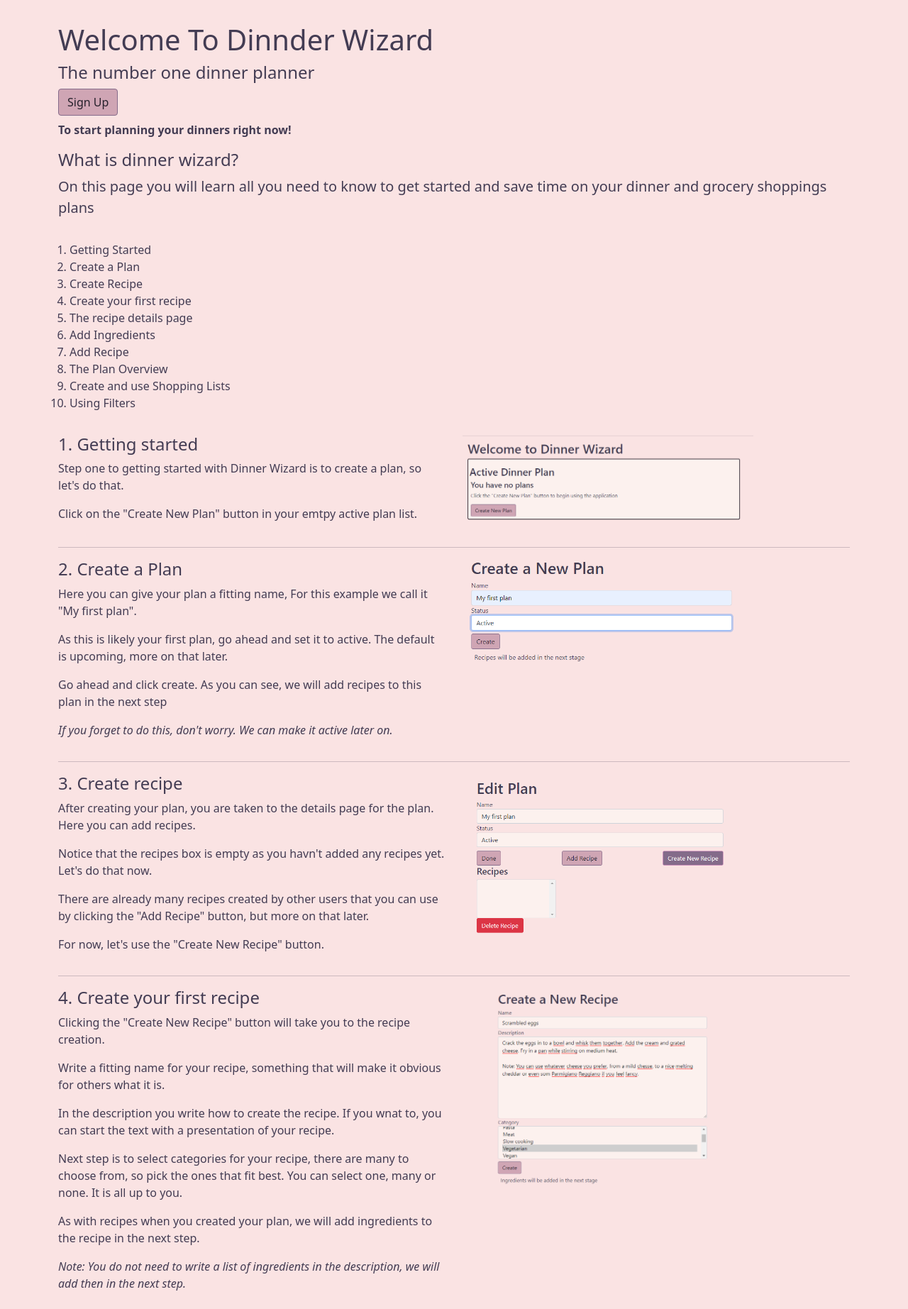
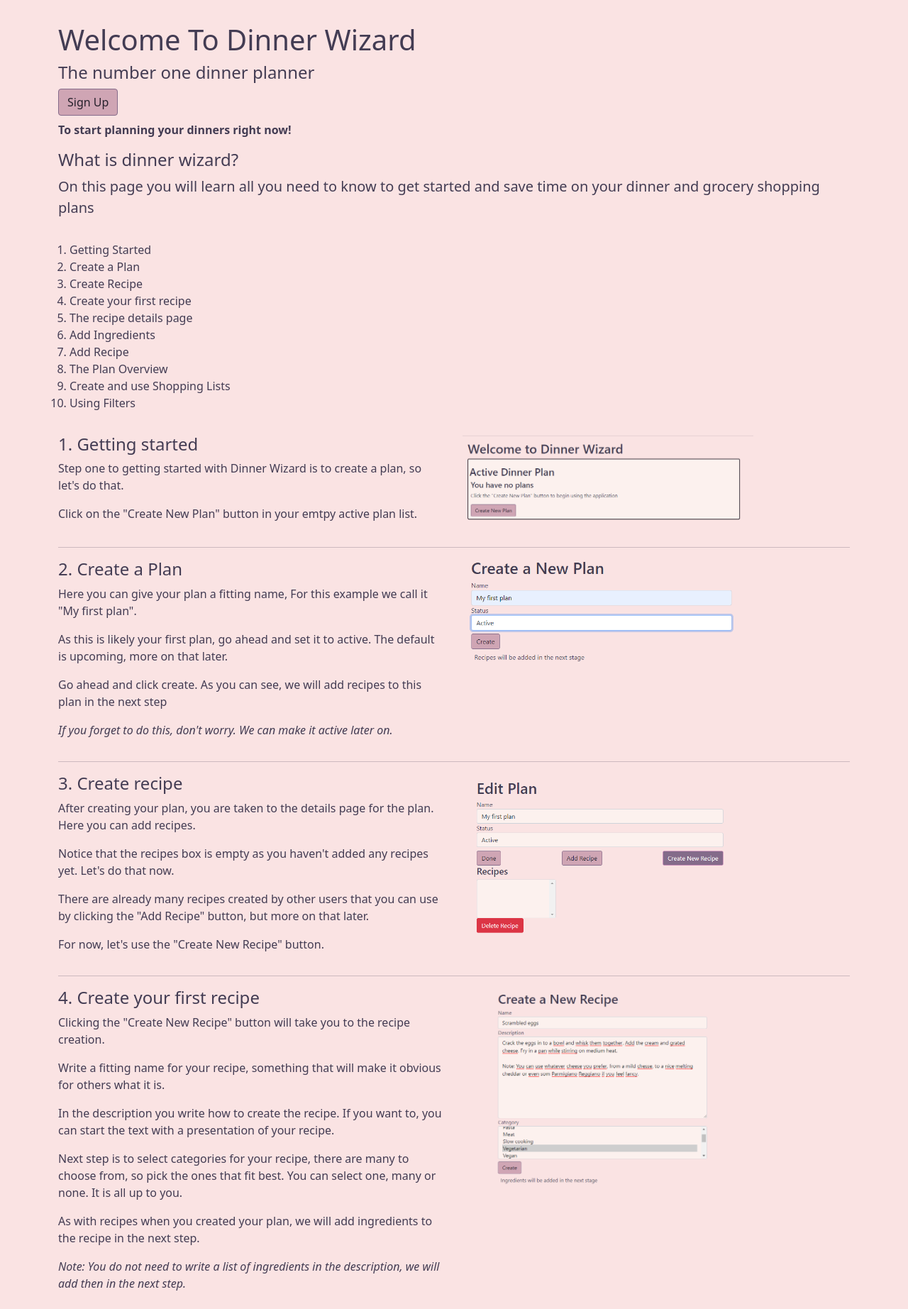
Before and after one commit to oljung/portfolio-project-4, a Django app: page /about/ in a window 1280 px wide. Shown: the part 56-1901 px from the top of the page at 71% size. Run offline with Django 4.2, Linux system fonts and the light colour scheme.

Commit message:
fix: correct typos and grammar

```diff
--- a/templates/about.html
+++ b/templates/about.html
@@ -4,7 +4,7 @@
 <div class="container">
     <div class="row">
         <div class="col hero">
-            <h1 class="">Welcome To Dinnder Wizard</h1>
+            <h1 class="">Welcome To Dinner Wizard</h1>
             <h4 class="mt-2">The number one dinner planner</h4>
             {% if not user.is_authenticated %}
             <a href="{% url 'account_signup' %}" class="btn btn-success">Sign Up</a>
@@ -14,7 +14,7 @@
     </div>
     <div class="row">
         <h4>What is dinner wizard?</h4>
-        <p class="fs-5">On this page you will learn all you need to know to get started and save time on your dinner and grocery shoppings plans</p>
+        <p class="fs-5">On this page you will learn all you need to know to get started and save time on your dinner and grocery shopping plans</p>
         <ol class="m-3">
             <li>
                 <a href="#start" class="list-button-text">Getting Started</a>
@@ -80,7 +80,7 @@
         <div class="col-md-6">
             <h4 id="create-recipe">3. Create recipe</h4>
             <p>After creating your plan, you are taken to the details page for the plan. Here you can add recipes.</p>
-            <p>Notice that the recipes box is empty as you havn't added any recipes yet. Let's do that now.</p>
+            <p>Notice that the recipes box is empty as you haven't added any recipes yet. Let's do that now.</p>
             <p>There are already many recipes created by other users that you can use by clicking the "Add Recipe" button, but more on that later.</p>
             <p>For now, let's use the "Create New Recipe" button.</p>
         </div>
@@ -96,7 +96,7 @@
             <h4 id="first-recipe">4. Create your first recipe</h4>
             <p>Clicking the "Create New Recipe" button will take you to the recipe creation.</p>
             <p>Write a fitting name for your recipe, something that will make it obvious for others what it is.</p>
-            <p>In the description you write how to create the recipe. If you wnat to, you can start the text with a presentation of your recipe.</p>
+            <p>In the description you write how to create the recipe. If you want to, you can start the text with a presentation of your recipe.</p>
             <p>Next step is to select categories for your recipe, there are many to choose from, so pick the ones that fit best. You can select one, many or none. It is all up to you.</p>
             <p>As with recipes when you created your plan, we will add ingredients to the recipe in the next step.</p>
             <p class="fst-italic">Note: You do not need to write a list of ingredients in the description, we will add then in the next step.</p>
@@ -130,7 +130,7 @@
             </p>
             <p>When you find the ingredient you want, click on the "+" to add it. All you need to do is add a quantity and click "Add"</p>
             <p>After click add you will be returned to your recipe. Keep adding ingredients until you have all you need. When you are satisfied click the "Done" button.</p>
-            <p>You will now be taken automatially to the plans overview page (read more about it below). Notice that your new recipe is automatically added to your plan.</p>
+            <p>You will now be taken automatically to the plans overview page (read more about it below). Notice that your new recipe is automatically added to your plan.</p>
             <p class="fst-italic">You can create recipes witohut doing so from a plan, with the link in the top navigation or the button on the plans page. These will not be added to a plan, however.</p>
         </div>
         <div class="col-md-6">
@@ -148,7 +148,7 @@
             <h4 id="add-recipe">7. Add Recipe</h4>
             <p>If you want to add an existing recipe to your plan, click the "Add Recipe" button from your plan details page.</p>
             <p>Here you will find a list of recipes, simply select the ones you want and click add. You can select multiple recipes at once using the ctrl/cmd-key.</p>
-            <p>In order to help you find the ones you want more quickly, there is a filer function. Read more about it in the advanced usage section.</p>
+            <p>In order to help you find the ones you want more quickly, there is a filter function. Read more about it in the advanced usage section.</p>
         </div>
         <div class="col-md-6">
             <div class="image-container">
@@ -167,7 +167,7 @@
             <div class="col-md-6">
                 <h5>The Active Plan</h5>
                 <p>This shows your active plan, and all the recipes that are in it. In order to edit your plan, click the "Edit Plan" button, it will take you back to the plan details page.</p>
-                <p>Notice the star to the left of the recipe name. It will allow you to mark a recipe as favourite. This is handy hwne searching for recipes, but more on that later.</p>
+                <p>Notice the star to the left of the recipe name. It will allow you to mark a recipe as favourite. This is handy when searching for recipes, but more on that later.</p>
                 <p>If you want to see more details about a recipe, simply click the name, and the recipe view page will open. And don't worry, you can't change a recipe from this view.</p>
                 <p>You may also notice the "Create Shopping List" button below the recipes. We will adress this one in another section.</p>
             </div>
@@ -180,7 +180,7 @@
         <div class="row">
             <div class="col-md-6">
                 <h5>Upcoming/Previous Plans</h5>
-                <p>These boxes works much the same way. The upcoming plans shows all the plans you have created but not yet used, and similarly the previous plans lists all your used plans.</p>
+                <p>These boxes work much the same way. The upcoming plans shows all the plans you have created but not yet used, and similarly the previous plans lists all your used plans.</p>
                 <p>All plans that are created are set as upcoming by default (you can change this as we did in step 2) allowing you to plan ahead without changing your current plan.</p>
                 <p>In order to set a plan to active, click the toggle button next to it. This can be done to both upcoming and previous plans.</p>
                 <p>If you feel that you no longer need a plan, you can safely delete it using the trashcan next to the toggle button.</p>
@@ -195,7 +195,7 @@
             <div class="col-md-6">
                 <h5>Your Recipes</h5>
                 <p>This will show you a list of all the recipes you have created. As you are the creator, only you can edit a recipe.</p>
-                <p>Simply click the small edit icon to open the recipe edit page. Use this carefully though, other users may user your recipes so completely changing one may affect others.</p>
+                <p>Simply click the small edit icon to open the recipe edit page. Use this carefully though, other users may use your recipes so completely changing one may affect others.</p>
                 <p>If you wish to create a recipe without adding it to a plan, use the button below the list.</p>
             </div>
             <div class="col-md-6">
@@ -214,7 +214,7 @@
             </div>
             <div class="col-md-6">
                 <div class="image-container">
-                    <img src="{% static 'media/shopping.png' %}" alt="Image showing the users shopping lists">
+                    <img src="{% static 'media/shopping.png' %}" alt="Image showing the user's shopping lists">
                 </div>
             </div>
         </div>
@@ -223,14 +223,14 @@
     <div class="row mt-3 about">
         <div class="col-md-6">
             <h4 id="shopping-list">9. Create and use Shopping Lists</h4>
-            <p>Remember the button "Create Shopping List" we talked about in the previous section? Let's go ahead and user it.</p>
+            <p>Remember the button "Create Shopping List" we talked about in the previous section? Let's go ahead and use it.</p>
             <p>After clicking it a pop-up will open, where you can name your Shopping List. Go ahead and do that and click "Create".</p>
             <p>Now you are sent to the shopping list page. Here you can see every ingredient item that was in each of your recipes.
                 <span class="fst-italic">A neat feature to the shopping list is that it adds any ingredient that exists in more than one recipe, so you will never have duplicates of the same ingredient.</span>
             </p>
             <p>Here you are also able to add any ingredient or item that you need to buy outside of the recipes you have in your plan. As you can see in the image, we have added a tube of toothpaste.</p>
             <p>Sometimes you already have ingredients at home (such as salt or water), in that case simply delete them using the trashcan.</p>
-            <p>When you go shopping, it is always nice to cross out an item after grabbing it of the shelf. Why don't you try the checkbox to the left of the item and see what happens?</p>
+            <p>When you go shopping, it is always nice to cross out an item after grabbing it off the shelf. Why don't you try the checkbox to the left of the item and see what happens?</p>
         </div>
         <div class="col-md-6">
             <div class="image-container">
--- a/templates/index.html
+++ b/templates/index.html
@@ -9,7 +9,7 @@
             <h4 class="mb-3">The number one dinner planner</h4>
             <a href="{% url 'account_signup' %}" class="btn btn-success m-3">Sign Up</a>
             <span>or</span>
-            <a href="{% url 'account_login' %}" class="btn btn-success m-3">Sing in</a>
+            <a href="{% url 'account_login' %}" class="btn btn-success m-3">Sign in</a>
             <p class="fw-bolder">To start planning your dinners right now!</p>
         </div>
 
--- a/templates/plans.html
+++ b/templates/plans.html
@@ -6,6 +6,7 @@
     <div class="row">
         <div class="col-lg-6">
             <h1>Welcome to Dinner Wizard</h1>
+            <h2>{{ user }}</h2>
         </div>
     </div>
     <div class="row">
```
